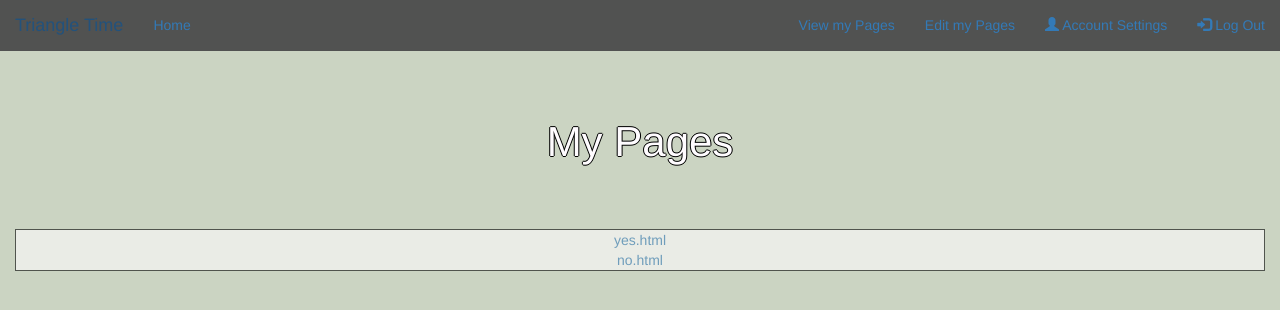
After one commit to maxbert/reimagined-potato, a Flask app: page /editmypages/ in a window 1280 px wide. The commit adds this page. Shown: the top 310 px of the page. Run offline with Flask 2, Linux system fonts and the light colour scheme; a user stored in the database is signed in; data comes from the database, SQL or seed files in the repository; both versions use the stored data as it was after the commit; some libraries are stand-ins or nearby versions.

Commit message:
view and edit my pages

```diff
--- a/app.py
+++ b/app.py
@@ -50,12 +50,19 @@ def logout():
     if "user" in session: session.pop("user")
     return redirect(url_for("home"))
 
+@app.route("/editmypages/")
+def editmypages():
+    if "user" not in session:
+        return redirect(url_for("login"))
+    mypages_str=savefile.getpages(session["user"],"edit")
+    return render_template("editmypages.html", mypages_html=mypages_str)
 
-#@app.route("/mypages/")
-#def mypages():
-#    if "user" not in session:
-#        return redirect(url_for("login"))
-#    return render_template("")
+@app.route("/viewmypages/")
+def viewmypages():
+    if "user" not in session:
+        return redirect(url_for("login"))
+    mypages_str=savefile.getpages(session["user"],"publish")
+    return render_template("viewmypages.html", mypages_html=mypages_str)
 
 @app.route("/save/", methods = ['POST'])
 def save():
--- a/data/dbinit.py
+++ b/data/dbinit.py
@@ -8,7 +8,7 @@ c = db.cursor()    #facilitate db ops
 q = "CREATE TABLE users (user TEXT, pass TEXT, sites TEXT)"# "/site_name.html,/site2.html,/site3.html"
 c.execute(q)
 
-q = "INSERT INTO users VALUES(\'michael\', \'%s\',\'\')"%(hashlib.sha1("michael").hexdigest())
+q = "INSERT INTO users VALUES(\'michael\', \'%s\',\'%s\')"%(hashlib.sha1("michael").hexdigest(),"/edit/yes.html,/edit/no.html,/publish/heckyes.html,/publish/heckno.html")
 c.execute(q)
 
 db.commit() #save changes
--- /dev/null
+++ b/templates/editmypages.html
@@ -0,0 +1,23 @@
+{% extends "template.html" %}
+
+{% block title %}
+
+My Pages
+
+{% endblock %}
+
+
+
+{% block content %}
+
+
+<h1 id="heading">My Pages</h1><br>
+
+<div class="transbox">
+
+  {{mypages_html|safe}}
+
+</div>
+
+
+{% endblock %}
--- a/templates/template.html
+++ b/templates/template.html
@@ -86,6 +86,7 @@
     #navbar-nav {
         color: white;
         background-color: #515251;
+
     }
 
     #login {
@@ -105,6 +106,10 @@
         font-size: 300%;
     }
 
+    .content{
+        margin-top: 100px;
+    }
+
     </style>
 
 
@@ -121,7 +126,8 @@
                 <li class="active"><a href="/home/">Home</a></li>
             </ul>
             <ul class="nav navbar-nav navbar-right">
-                <li> View my Pages</li>
+                <li><a href="/viewmypages/">View my Pages</a></li>
+                <li><a href="/editmypages/">Edit my Pages</a></li>
                 <li><a href="/accountsettings/"><span class="glyphicon glyphicon-user"></span> Account Settings</a></li>
                 <li><a href="/logout/"><span class="glyphicon glyphicon-log-in"></span> Log Out</a></li>
             </ul>
@@ -129,10 +135,11 @@
 
     </nav>
 
+    <div class="content">
     {% block content %}
 
     {% endblock %}
-
+</div>
 
 </body>
 
--- a/utils/savefile.py
+++ b/utils/savefile.py
@@ -1,7 +1,7 @@
 from flask import Flask, render_template, request, url_for, session, redirect
 import hashlib, sqlite3, json, requests
 import os
-db = "../data/database.db"
+db1 = "data/database.db"
 
 #saves
 #use javascript(?) to remove the editting stuff and save as design page
@@ -18,3 +18,34 @@ def publish(user,site_name,html):
         f = open(filepathname, 'w+')
         f.write(actual_html)
     return "xd"
+
+
+def getpages(username,editpublish):
+    db = sqlite3.connect(db1)
+    c = db.cursor()
+    query = "SELECT * FROM users"
+    dbPages = c.execute(query)
+    for entry in dbPages:
+        if (entry[0] == username):
+            pages = entry[2]
+            break
+    print pages
+    if pages == "":
+        return "You currently have no sites."
+
+    mypages_str=""
+    pagesArr2 = []  #copy pages that match editpublish argument into pagesArr2
+    pagesArr = pages.split(",")
+    print pagesArr
+    for entry in pagesArr:
+        dir = entry.split("/")
+        print dir
+        if (dir[1] == editpublish):
+            pagesArr2.append(entry)
+
+    mypages_count=0
+    for entry in pagesArr2:
+        mypages_str+= "<a href=%s> %s </a><br>"%(entry, entry.split("/")[2])
+        mypages_count+=1
+    if (mypages_count == 0): mypages_str+= "You currently have no sites."
+    return mypages_str
```
Also changed, not shown: templates/viewmypages.html (added, +23 -0 lines), data/database.db.
